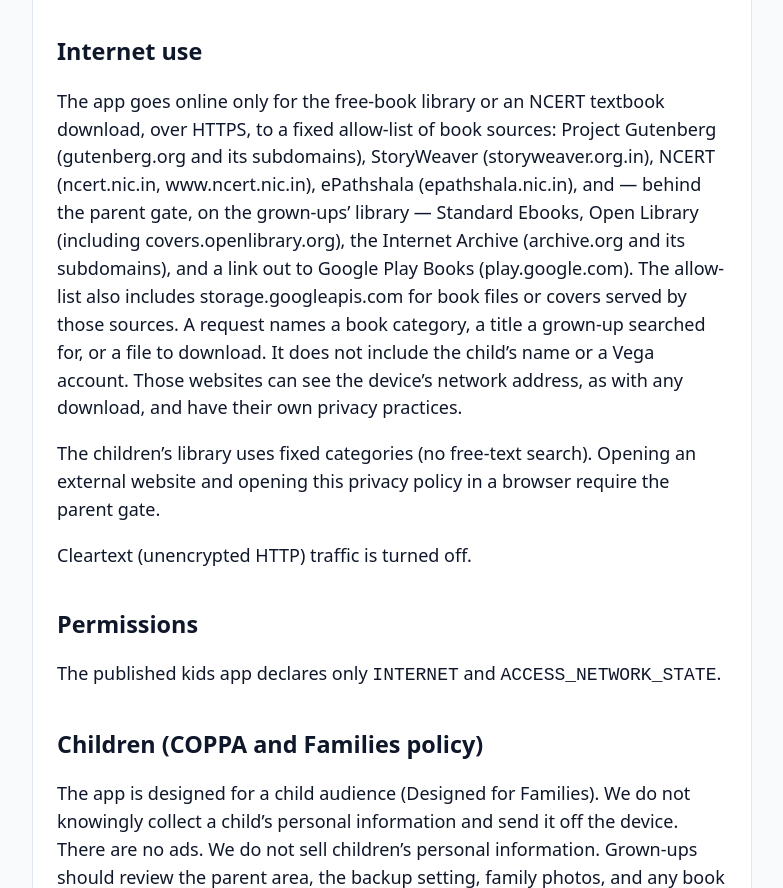
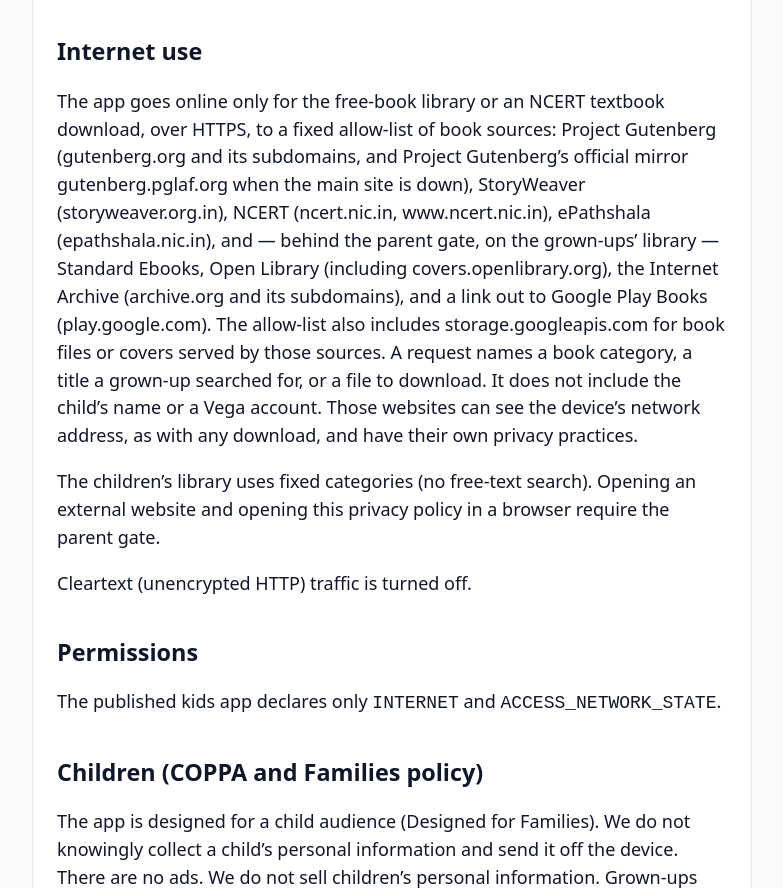
Before and after one commit to dhaneeswaran/vega-kids-privacy, a plain HTML site: page index.html in a window 1280 px wide. Shown: the part 1673-2561 px from the top of the page, without its empty margins (248-1031 px from the left). Drawn offline with Linux system fonts and the light colour scheme.

Commit message:
Add Project Gutenberg official mirror to the book-source allow-list

```diff
--- a/index.html
+++ b/index.html
@@ -49,7 +49,7 @@ footer { margin-top: 48px; font-size: 0.9rem; color: var(--muted); }
 <p>This version does <strong>not</strong> include AI World (Talk to Teddy, AI story, or “what did I draw?”). That feature is switched off in the app and is not available to children or grown-ups in this release. No prompts or drawings are sent to a cloud AI.</p>
 
 <h2>Internet use</h2>
-<p>The app goes online only for the free-book library or an NCERT textbook download, over HTTPS, to a fixed allow-list of book sources: Project Gutenberg (gutenberg.org and its subdomains), StoryWeaver (storyweaver.org.in), NCERT (ncert.nic.in, www.ncert.nic.in), ePathshala (epathshala.nic.in), and — behind the parent gate, on the grown-ups’ library — Standard Ebooks, Open Library (including covers.openlibrary.org), the Internet Archive (archive.org and its subdomains), and a link out to Google Play Books (play.google.com). The allow-list also includes storage.googleapis.com for book files or covers served by those sources. A request names a book category, a title a grown-up searched for, or a file to download. It does not include the child’s name or a Vega account. Those websites can see the device’s network address, as with any download, and have their own privacy practices.</p>
+<p>The app goes online only for the free-book library or an NCERT textbook download, over HTTPS, to a fixed allow-list of book sources: Project Gutenberg (gutenberg.org and its subdomains, and Project Gutenberg’s official mirror gutenberg.pglaf.org when the main site is down), StoryWeaver (storyweaver.org.in), NCERT (ncert.nic.in, www.ncert.nic.in), ePathshala (epathshala.nic.in), and — behind the parent gate, on the grown-ups’ library — Standard Ebooks, Open Library (including covers.openlibrary.org), the Internet Archive (archive.org and its subdomains), and a link out to Google Play Books (play.google.com). The allow-list also includes storage.googleapis.com for book files or covers served by those sources. A request names a book category, a title a grown-up searched for, or a file to download. It does not include the child’s name or a Vega account. Those websites can see the device’s network address, as with any download, and have their own privacy practices.</p>
 <p>The children’s library uses fixed categories (no free-text search). Opening an external website and opening this privacy policy in a browser require the parent gate.</p>
 <p>Cleartext (unencrypted HTTP) traffic is turned off.</p>
 
```
